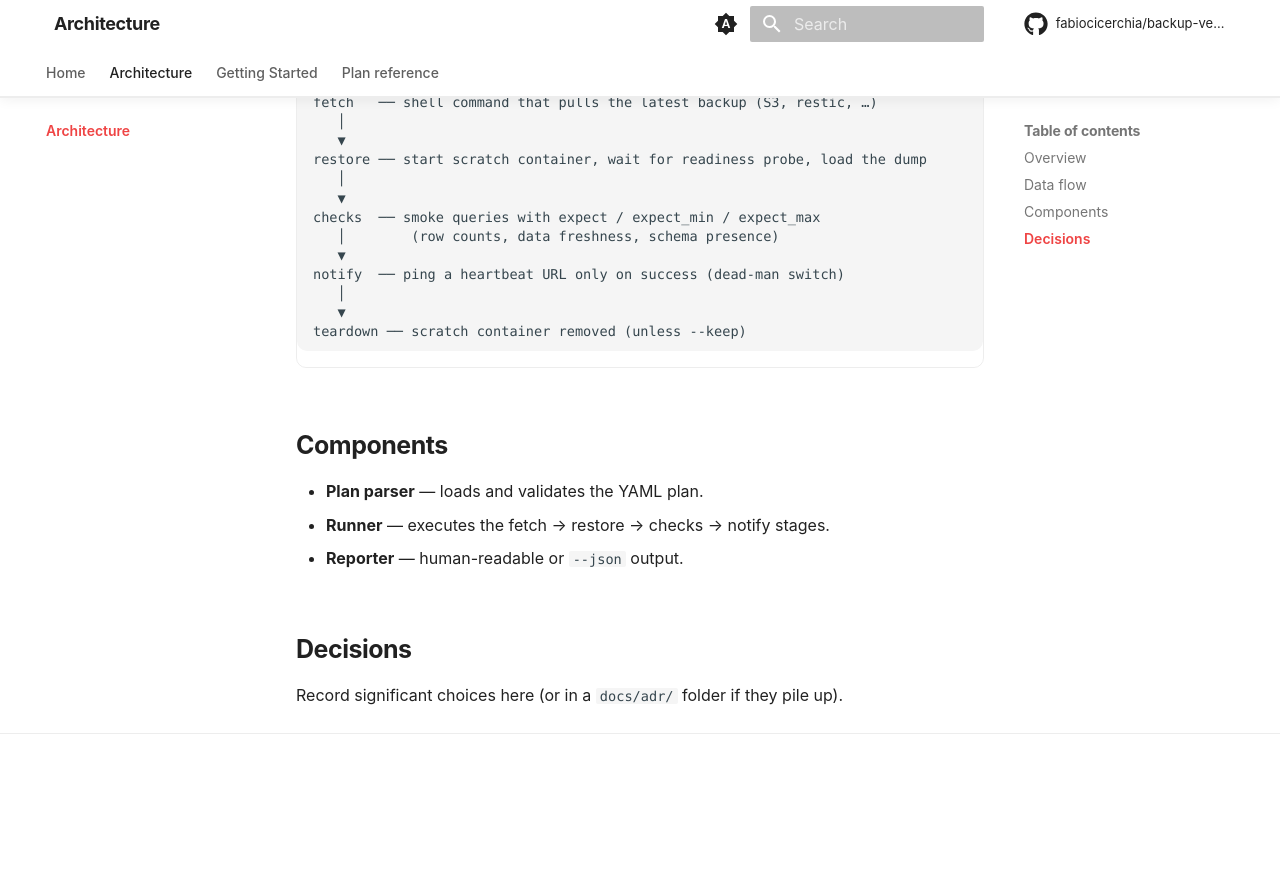
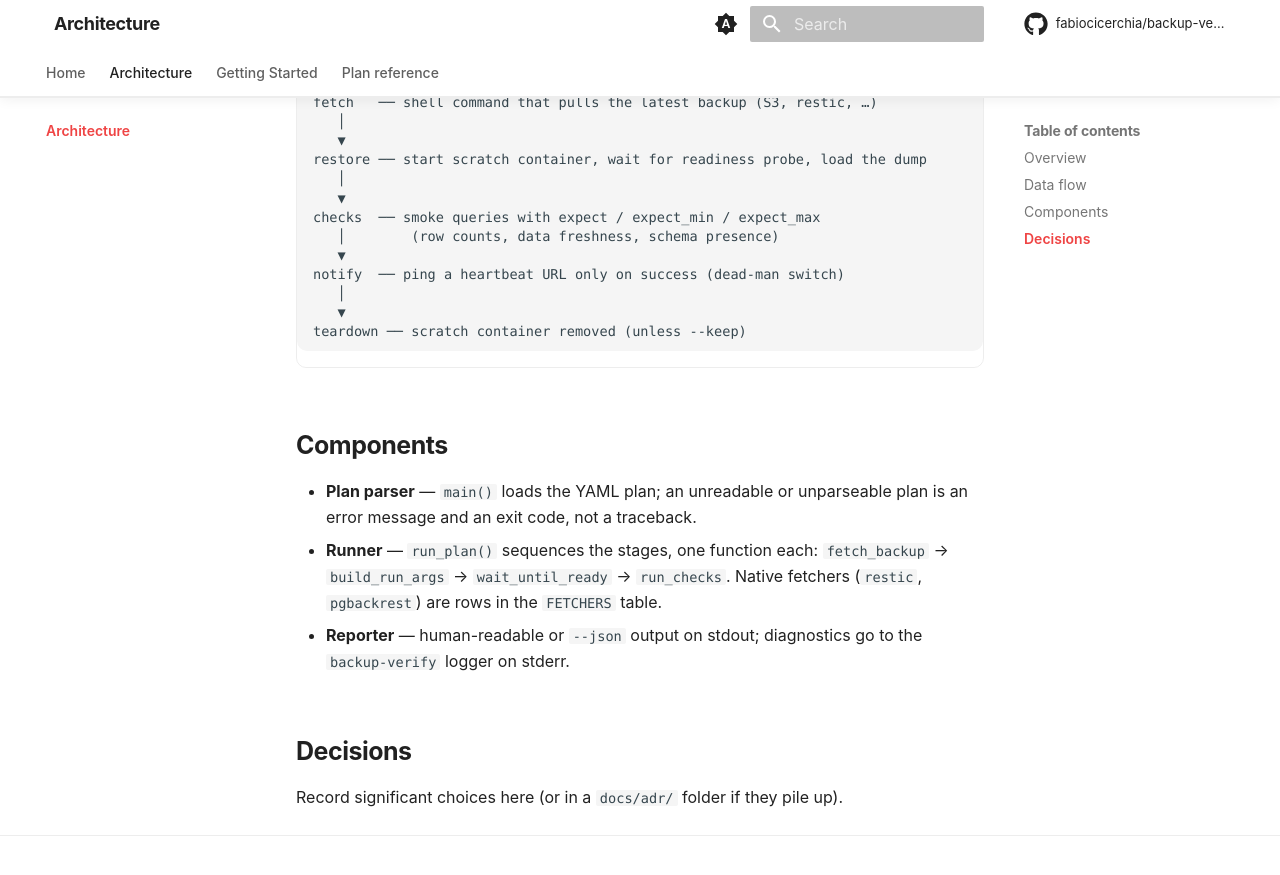
Before and after one commit to fabiocicerchia/backup-verify, an MkDocs documentation site: the page built from docs/architecture.md, in a window 1280 px wide and 900 px high, scrolled down 566 px. Shown: the top 875 px of the window. Built offline with MkDocs 1.6.1 and Material for MkDocs 9.7.7, drawn with Linux system fonts in a browser that asks for light colours; comment, search, counter and statistics services are not loaded; before the commit the page ends 1364 px from its top, so only the background shows below that.

Commit message:
docs: record the exit codes and the runner's stages
getting-started gains an exit-code table (65/66 are new); architecture.md
names the stage functions and the FETCHERS table.

Co-Authored-By: Claude Opus 5 (1M context) <noreply@anthropic.com>
Claude-Session: https://claude.ai/code/session_01FYquPM8rKJHXEEpxsbymj1

```diff
--- a/docs/architecture.md
+++ b/docs/architecture.md
@@ -32,9 +32,13 @@ teardown ── scratch container removed (unless --keep)
 
 ## Components
 
-- **Plan parser** — loads and validates the YAML plan.
-- **Runner** — executes the fetch → restore → checks → notify stages.
-- **Reporter** — human-readable or `--json` output.
+- **Plan parser** — `main()` loads the YAML plan; an unreadable or unparseable
+  plan is an error message and an exit code, not a traceback.
+- **Runner** — `run_plan()` sequences the stages, one function each:
+  `fetch_backup` → `build_run_args` → `wait_until_ready` → `run_checks`.
+  Native fetchers (`restic`, `pgbackrest`) are rows in the `FETCHERS` table.
+- **Reporter** — human-readable or `--json` output on stdout; diagnostics go
+  to the `backup-verify` logger on stderr.
 
 ## Decisions
 
```
Also changed, not shown: docs/getting-started.md (+12 -0 lines).
